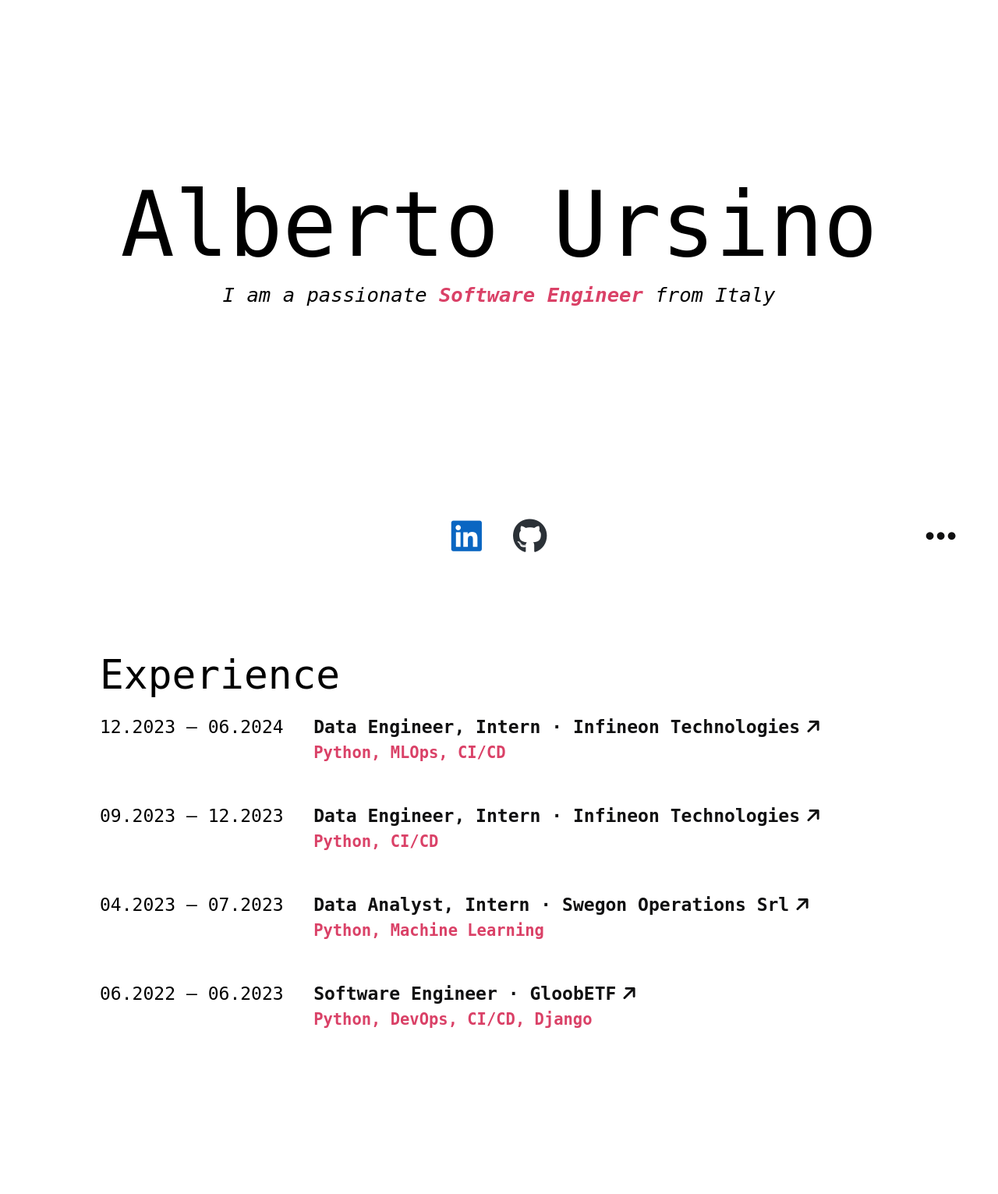
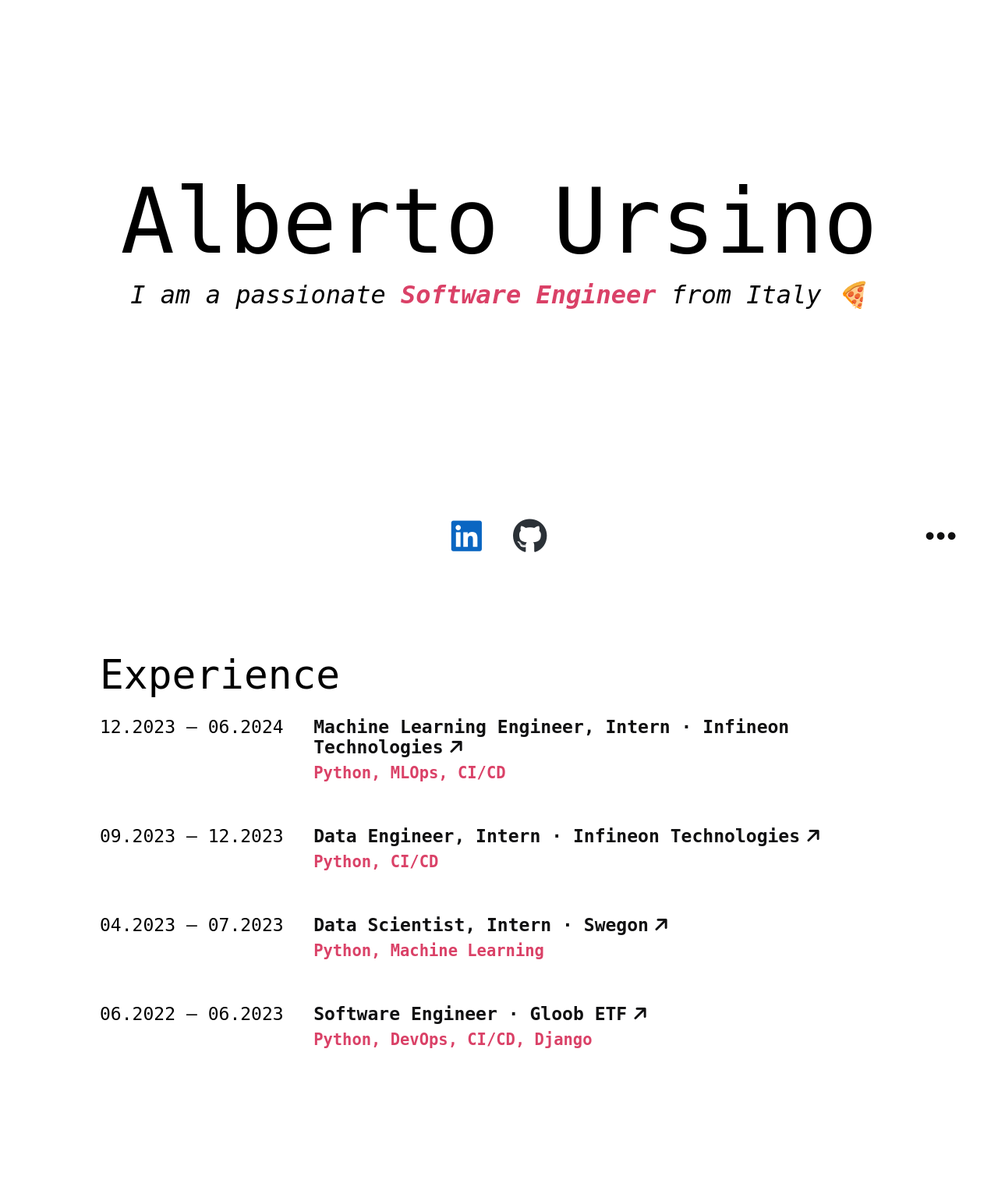
Before and after one commit to albertoursino/albertoursino.github.io, a Django app: page / in a window 1280 px wide. Shown: the part 69-1600 px from the top of the page at 78% size. Run offline with Django 5.2, Linux system fonts and the light colour scheme; some libraries are stand-ins or nearby versions.

Commit message:
feat: updated texts

```diff
--- a/webapp/ursinoalberto/static/ursinoalberto/styles/home.css
+++ b/webapp/ursinoalberto/static/ursinoalberto/styles/home.css
@@ -73,7 +73,7 @@ body {
 
 .landing-page .title {
   cursor: default;
-  font-size: clamp(45px, 9vw, 10rem);
+  font-size: clamp(4rem, 9vw, 9rem);
   width: 100vw;
   text-align: center;
   animation-name: title-appears;
@@ -87,7 +87,7 @@ body {
 .subtitle {
   cursor: default;
   margin-top: 1vh;
-  font-size: clamp(18px, 2vw, 8rem);
+  font-size: clamp(1rem, 3vw, 2rem);
   font-style: italic;
   width: 100vw;
   text-align: center;
@@ -193,10 +193,6 @@ a {
   white-space: nowrap;
 }
 
-.content {
-  width: 80%;
-}
-
 .experience .content .title {
   font-size: clamp(15px, 1.8vw, 2rem);
   font-weight: 700;
--- a/webapp/ursinoalberto/templates/ursinoalberto/home.html
+++ b/webapp/ursinoalberto/templates/ursinoalberto/home.html
@@ -26,7 +26,7 @@
   <div class="landing-page">
     <div class="title">Alberto Ursino</div>
     <div class="subtitle">I am a passionate <span style="color: var(--c); font-weight: bold;">Software Engineer</span>
-      from Italy</div>
+      from Italy 🍕</div>
     <div class="footer">
       <a class="linkedin-color link" href="https://www.linkedin.com/in/alberto-ursino-8b3466161/" target="_blank"><i
           class="fa-brands fa-linkedin"></i></a>
@@ -43,7 +43,7 @@
       </div>
       <div class="content">
         <a class="title dark-text" href="https://www.infineon.com/" target="_blank">
-          <p>Data Engineer, Intern ·
+          <p>Machine Learning Engineer, Intern ·
             Infineon Technologies</p><i class="fa-solid fa-arrow-right"></i>
         </a>
         </a>
@@ -81,7 +81,7 @@
       </div>
       <div class="content">
         <a class="title dark-text" href="https://www.swegon.com/" target="_blank">
-          <p>Data Analyst, Intern · Swegon Operations Srl</p><i class="fa-solid fa-arrow-right"></i>
+          <p>Data Scientist, Intern · Swegon</p><i class="fa-solid fa-arrow-right"></i>
         </a>
         </a>
         <div class="notes">
@@ -100,7 +100,7 @@
       <div class="content">
         <a class="title dark-text" href="https://www.linkedin.com/company/gloob-etf/posts/?feedView=all"
           target="_blank">
-          <p>Software Engineer · GloobETF</p><i class="fa-solid fa-arrow-right"></i>
+          <p>Software Engineer · Gloob ETF</p><i class="fa-solid fa-arrow-right"></i>
         </a>
         </a>
         <div class="notes">
```
